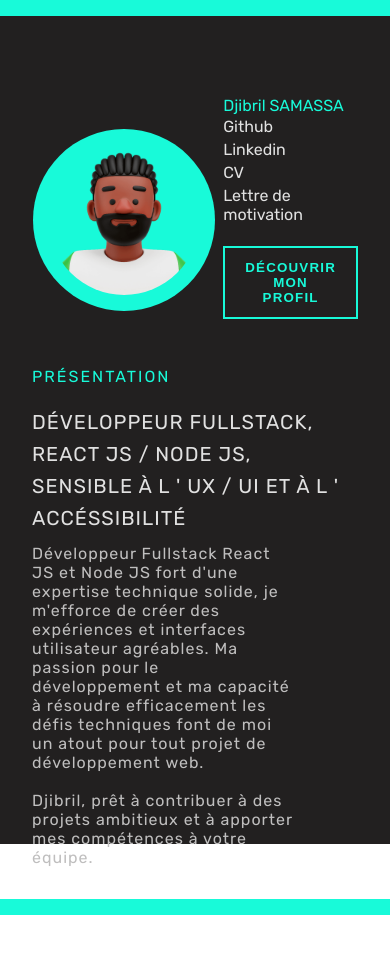
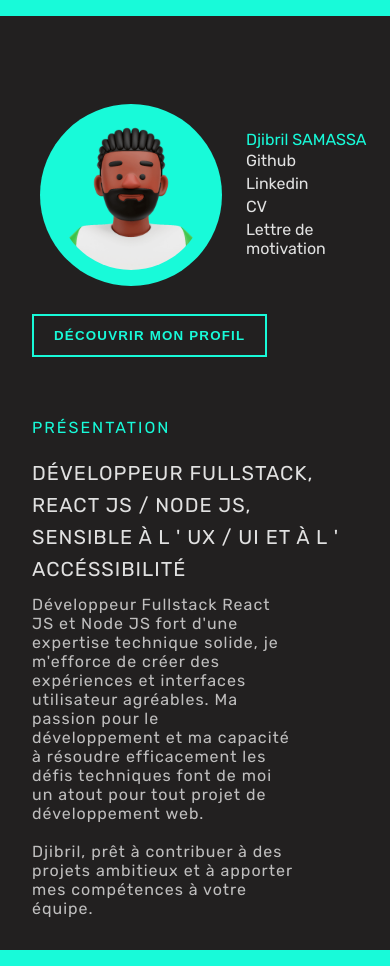
Before and after one commit to Djibril2Kumo/Portfolio, a React (Create React App) app: page / in a window 390 px wide. Before the commit the page ends 915 px from the top, so only its background shows below. Built offline with nearby package versions, Linux system fonts and the light colour scheme.

Commit message:
responsive

```diff
--- a/src/Components/Modal.js
+++ b/src/Components/Modal.js
@@ -75,6 +75,15 @@ export default function Modal({ disableModal }) {
                   className={Style.avatarMediaScreen}
                 />
               </span>
+              <button
+                    onClick={() => {
+                      handleAnimate();
+                    }}
+                    style={{ letterSpacing: "1.2px" }}
+                    className={Style.flexCustomButton}
+                  >
+                    Découvrir mon profil
+                  </button>
             </span>
           </div>
           <Divider className={Style.longDivider} />
--- a/src/Components/Modal.module.css
+++ b/src/Components/Modal.module.css
@@ -1,6 +1,6 @@
 .mainContainer {
   background-color: #222020;
-  height: 100vh;
+  min-height: 100vh;
   width: 100%;
   display: flex;
   flex-direction: column;
@@ -189,7 +189,9 @@
   height: 100%;
 }
 
-.mediaName, .avatarMediaScreen, .longDivider{
+.mediaName,
+.avatarMediaScreen,
+.longDivider {
   display: none;
 }
 
@@ -198,6 +200,21 @@
   background-color: #18fad9;
   border-radius: 50%;
   padding: 1em;
+}
+
+.flexCustomButton{
+  margin: 1em 0;
+  display: none;
+  cursor: pointer;
+  margin-top: 20px;
+  padding: 12px 20px;
+  background-color: transparent;
+  color: #18fad9;
+  font-weight: 550;
+  border: 2px solid #18fad9;
+  text-transform: uppercase;
+  width: fit-content;
+  transition-duration: 200ms;
 }
 
 @media (max-width: 1400px) {
@@ -363,14 +380,29 @@
     display: none;
   }
 
-  .mediaName{
+  .mediaName {
     display: block;
     margin: 10px 0;
     color: #18fad9;
   }
 
-  .avatarMediaScreen{
+  .avatarMediaScreen {
     display: block;
     margin: 0.5em;
   }
 }
+
+@media (max-width: 550px) {
+  .LinkBar{
+    padding: 0 1em;
+  }
+  .customButton{
+    display: none;
+  }
+  .flexMedia{
+    align-items: center;
+  }
+  .flexCustomButton{
+    display: block;
+  }
+}
```
